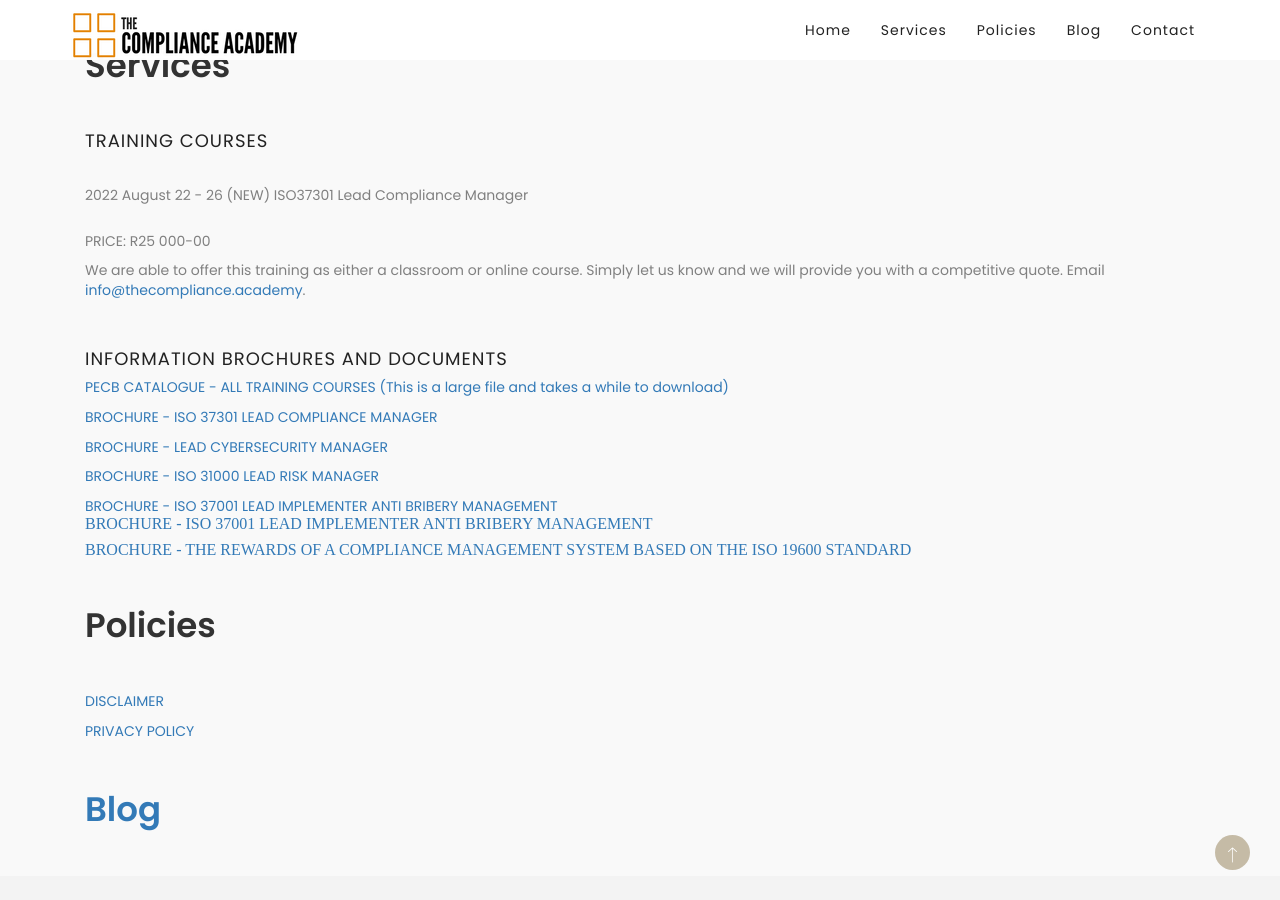
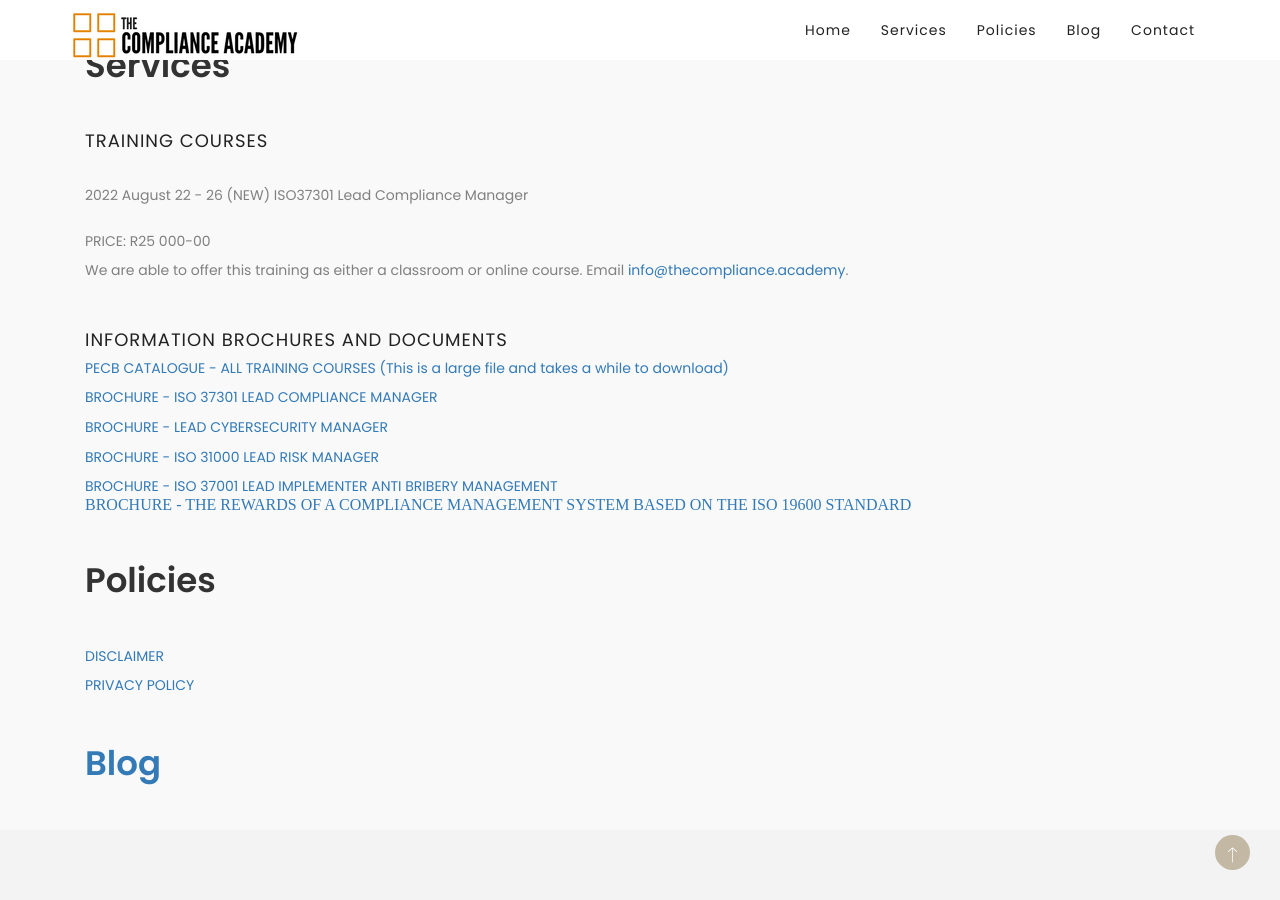
Before and after one commit to compliance-academy/compliance-academy.github.io, a Jekyll site: the page built from index.md, in a window 1280 px wide and 900 px high, scrolled down 1230 px. Built offline with Jekyll 4.4.1, drawn with Linux system fonts in a browser that asks for light colours; nearby versions of some CDN libraries; some web fonts are replaced.

Commit message:
Update home.html

```diff
--- a/_layouts/home.html
+++ b/_layouts/home.html
@@ -111,7 +111,7 @@
                     <br>
                       <p class="wow fadeInUp" data-wow-delay="0.2s">
                           We are able to offer this training as either a classroom or online course.
-                          Simply let us know and we will provide you with a competitive quote.  Email <a href="mailto:info@thecompliance.academy">info@thecompliance.academy</a>.</p>
+                          Email <a href="mailto:info@thecompliance.academy">info@thecompliance.academy</a>.</p>
                   </div>
 
                   <div class="service-single">
@@ -127,10 +127,9 @@
                           <p class="wow fadeInUp" data-wow-delay="0.2s">
                        <a href="iso-37001-foundation_1p.pdf">BROCHURE - ISO 37001 LEAD IMPLEMENTER ANTI BRIBERY MANAGEMENT</a>
                            </p>
-                       <a href="iso-37001-foundation_1p.pdf">BROCHURE - ISO 37001 LEAD IMPLEMENTER ANTI BRIBERY MANAGEMENT</a>
-                           </p>
                        <a href="The Rewards of a Compliance Management System basedon ISO 19600.pdf">BROCHURE - THE REWARDS OF A COMPLIANCE MANAGEMENT SYSTEM BASED ON THE ISO 19600 STANDARD</a>
                            <p class="wow fadeInUp" data-wow-delay="0.2s">
+                         </p>
 
                       </div>
               </div>
```
